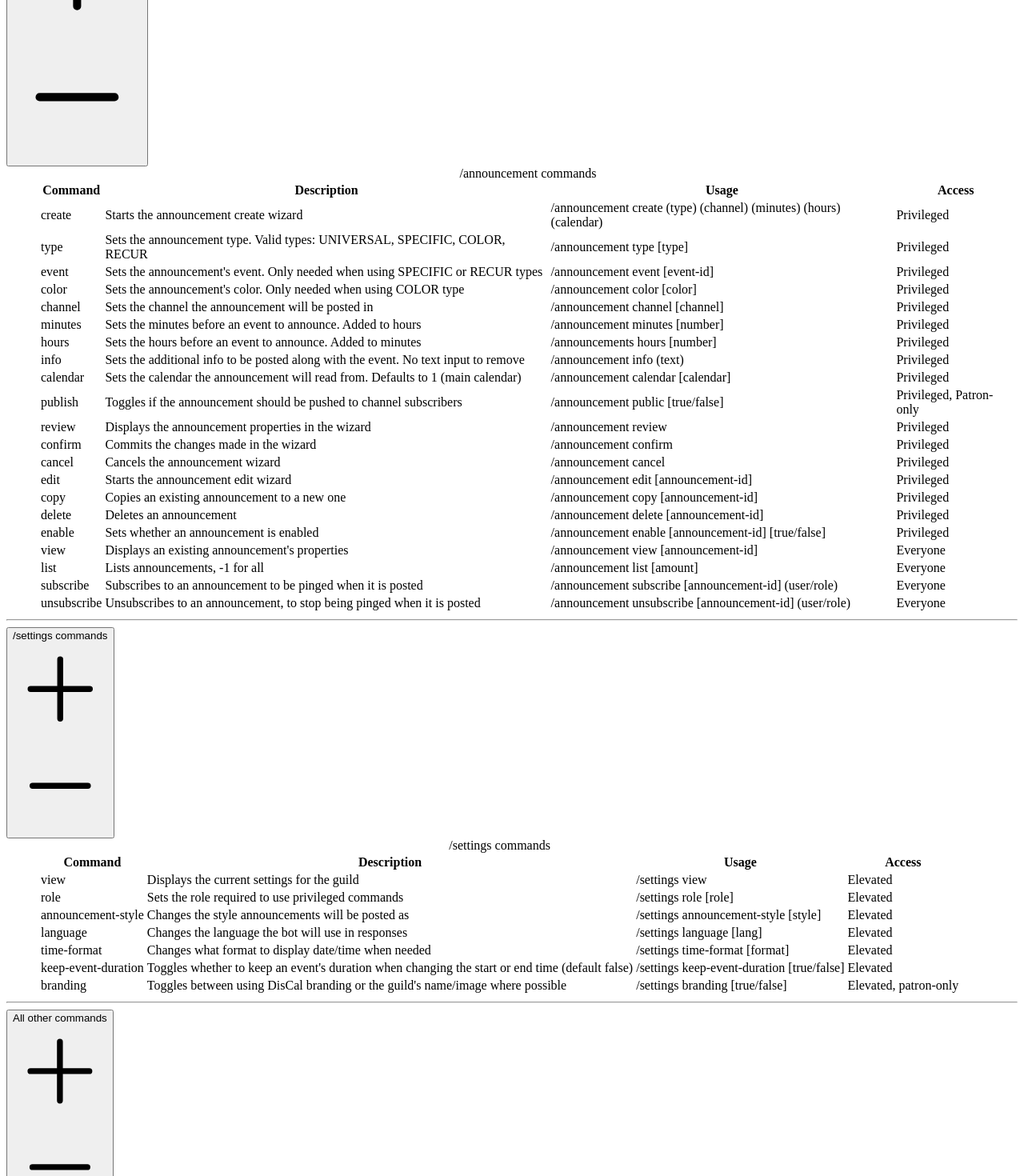
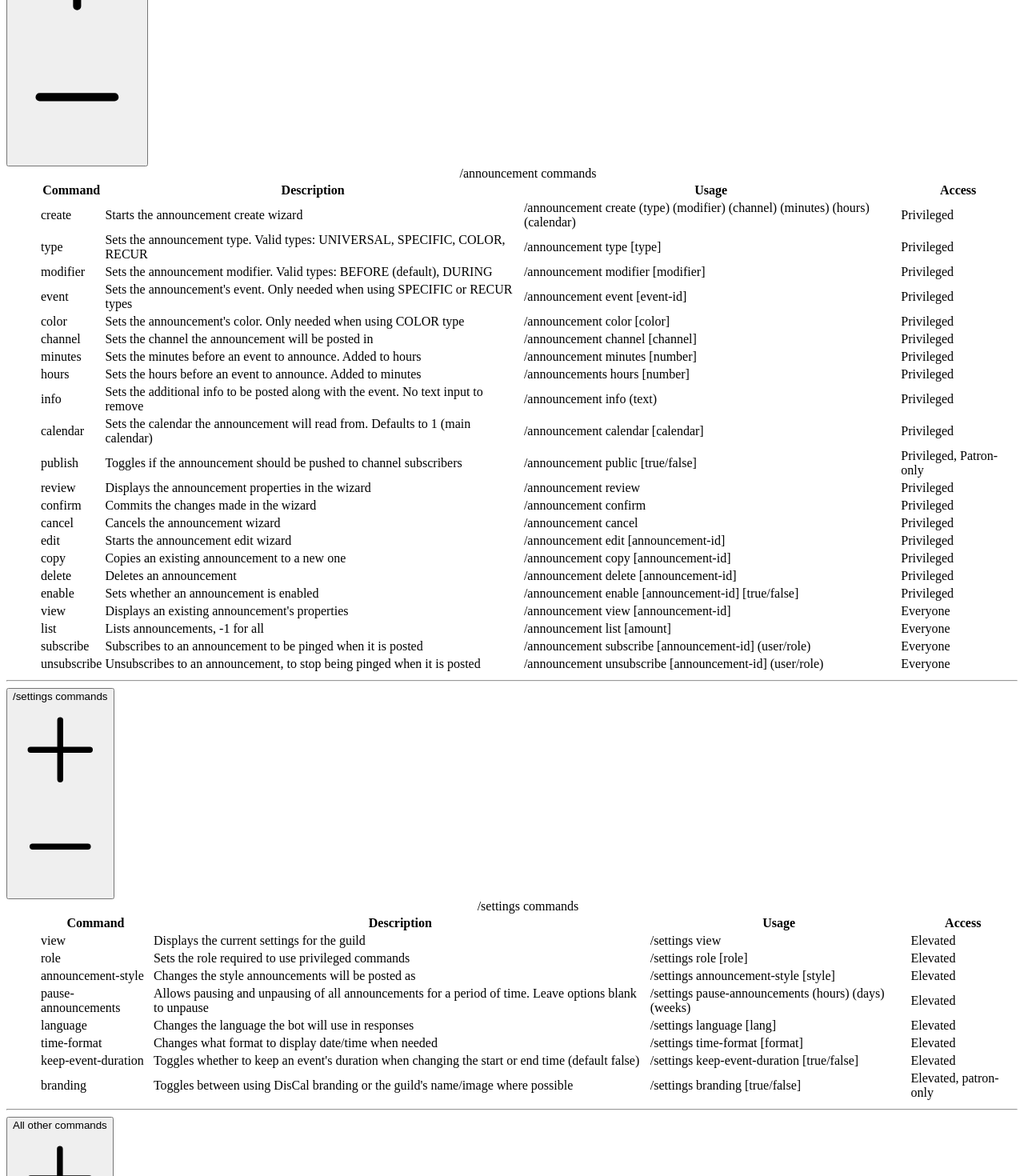
Before and after one commit to DreamExposure/discal-web, a Next.js app: page /commands in a window 1280 px wide. Shown: the part 5182-6652 px from the top of the page at 80% size. Built offline with nearby package versions, Linux system fonts and the light colour scheme; a web font is replaced by a local one.

Commit message:
Update commands page

```diff
--- a/pages/commands.tsx
+++ b/pages/commands.tsx
@@ -279,13 +279,19 @@ const allCommands: CommandTableData[] = [
            {
                command: 'create',
                description: 'Starts the announcement create wizard',
-               usage: '/announcement create (type) (channel) (minutes) (hours) (calendar)',
+               usage: '/announcement create (type) (modifier) (channel) (minutes) (hours) (calendar)',
                access: { renderedAccessLevel: CommandAccessLevel.Privileged },
            },
            {
                command: 'type',
                description: 'Sets the announcement type. Valid types: UNIVERSAL, SPECIFIC, COLOR, RECUR',
                usage: '/announcement type [type]',
+               access: { renderedAccessLevel: CommandAccessLevel.Privileged },
+           },
+           {
+               command: 'modifier',
+               description: 'Sets the announcement modifier. Valid types: BEFORE (default), DURING',
+               usage: '/announcement modifier [modifier]',
                access: { renderedAccessLevel: CommandAccessLevel.Privileged },
            },
            {
@@ -426,6 +432,12 @@ const allCommands: CommandTableData[] = [
                 access: { renderedAccessLevel: CommandAccessLevel.Elevated },
             },
             {
+                command: 'pause-announcements',
+                description: 'Allows pausing and unpausing of all announcements for a period of time. Leave options blank to unpause',
+                usage: '/settings pause-announcements (hours) (days) (weeks)',
+                access: { renderedAccessLevel: CommandAccessLevel.Elevated }
+            },
+            {
                 command: 'language',
                 description: 'Changes the language the bot will use in responses',
                 usage: '/settings language [lang]',
```
